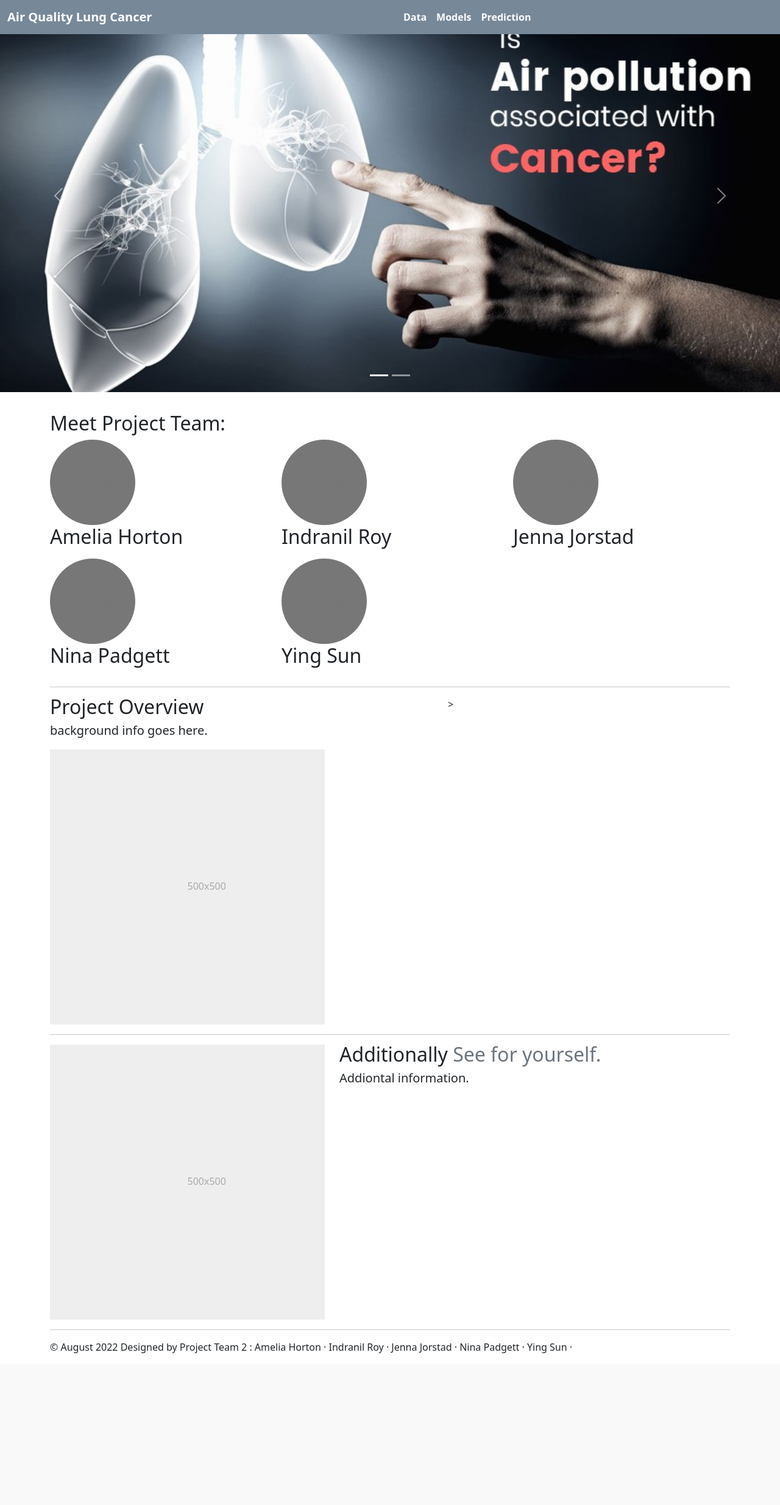
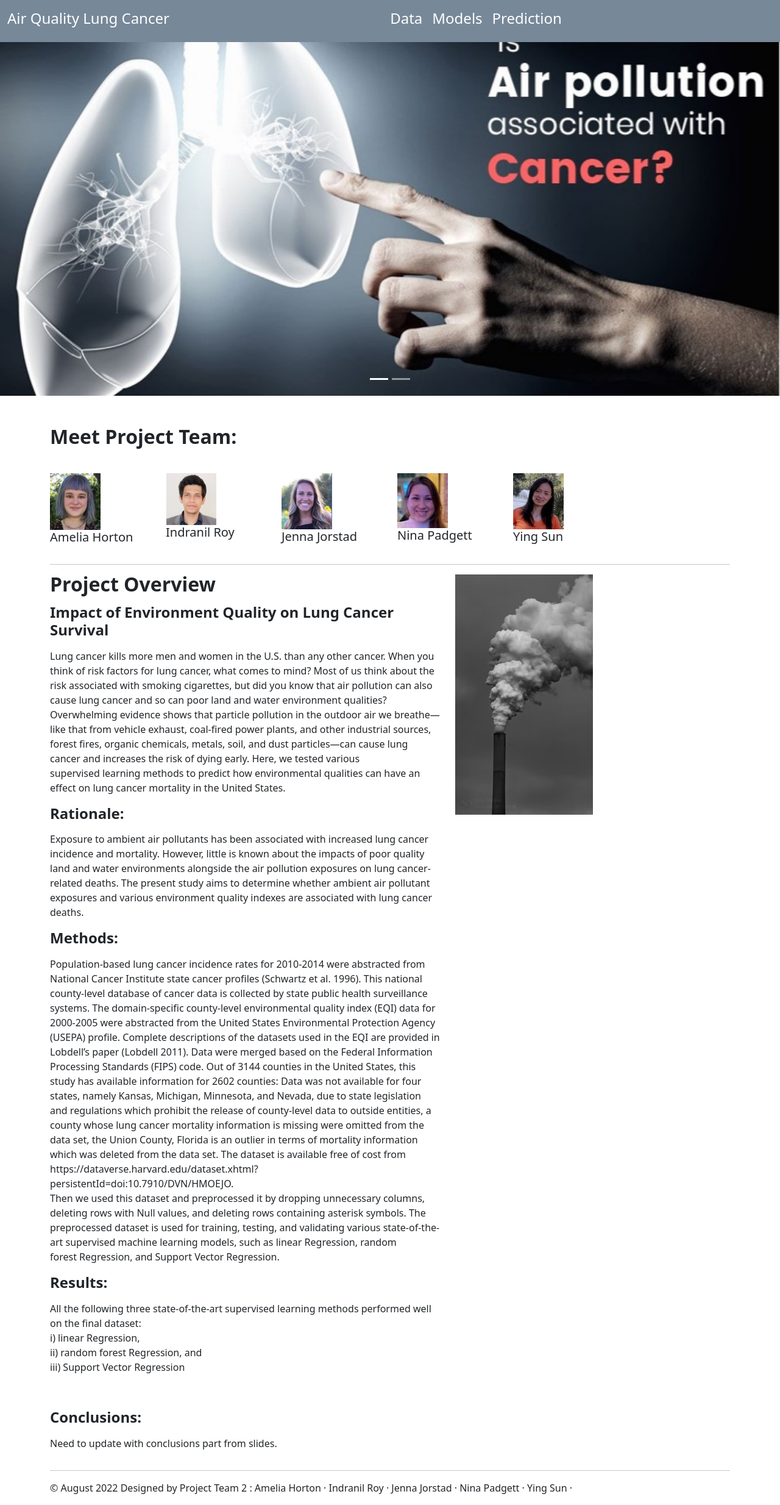
Before and after one commit to jnjorstad/Air-Quality-and-Lung-Cancer, a Flask app: page / in a window 1280 px wide. Shown: the whole page at 61% size. Before the commit the page ends 2237 px from the top, so only its background shows below. Run offline with Flask 2, Linux system fonts and the light colour scheme; parts of the project's set-up code (start-up, migrations or seed data) failed here and were passed over; some libraries are stand-ins or nearby versions.

Commit message:
add final change

```diff
--- a/demo_heroku_v/templates/index.html
+++ b/demo_heroku_v/templates/index.html
@@ -71,47 +71,18 @@
 <header>
   <nav class="navbar navbar-expand-md navbar-custom fixed-top">
     <div class="container-fluid">
-      <a class="navbar-brand" style = "color: white;"><b>Air Quality Lung Cancer</b></a>
-        <!-- <h4 style="color: white" class=navbar-text>Illinois Hospital Analysis</h4> -->
-      <!-- </a> -->
-      <!-- <button class="navbar-toggler" type="button" data-bs-toggle="collapse" data-bs-target="#navbarCollapse" aria-controls="navbarCollapse" aria-expanded="false" aria-label="Toggle navigation">
-        <span class="navbar-toggler-icon"></span>
-      </button> -->
+      <a class="navbar-brand" style = "color: white;" href="/index"><b><h4>Air Quality Lung Cancer</h4></b></a>
       <div class="collapse navbar-collapse" id="navbarCollapse">
-        <!-- <ul class="navbar-nav me-auto mb-2 mb-md-0">
+        <ul class="navbar-nav mx-auto mb-2 mb-md-0">
           <li class="nav-item">
-            <a class="nav-link active" aria-current="page" href="#">Home</a>
+            <a class="nav-link" style = "color: white;" aria-current="page" href="/datatable"><b> <h4>Data</h4> </b></a>
+          </li>
+          <li class="nav-item" class="btn btn-secondary dropdown-toggle">
+            <a class="nav-link" style = "color: white;" aria-current="page" href="/mlearning"><b> <h4>Models</h4> </b></a>
+
           </li>
           <li class="nav-item">
-            <a class="nav-link" href="#">Link</a>
-          </li>
-          <li class="nav-item">
-            <a class="nav-link disabled">Disabled</a>
-          </li>
-        </ul> -->
-        <ul class="navbar-nav mx-auto mb-2 mb-md-0">
-          <li class="nav-item">
-            <!-- <a class="nav-link active" aria-current="page" href="/datatable"><h5 class = "navbar-text">Hospital Info </h5></a> -->
-            <a class="nav-link" style = "color: white;" aria-current="page" href="/datatable"><b> Data </b></a>
-          </li>
-          <li class="nav-item" class="btn btn-secondary dropdown-toggle">
-            <!-- <a class="nav-link active" aria-current="page" href="/model"><h5 class = "navbar-text">Model </h5></a> -->
-            <a class="nav-link" style = "color: white;" aria-current="page" href="/mlearning"><b> Models </b></a>
-              <!-- <div class="btn-group">
-                <button type="button" class="btn btn-secondary dropdown-toggle" data-bs-toggle="dropdown" data-bs-display="static" aria-expanded="false">
-                  Models
-                </button>
-                <ul class="dropdown-menu dropdown-menu-lg-end">
-                  <li><button class="dropdown-item" type="button">Support Vector Machine (SVM)</button></li>
-                  <li><button class="dropdown-item" type="button">Decision Tree</button></li>
-                  <li><button class="dropdown-item" type="button">Linear Regression</button></li>
-                  <li><button class="dropdown-item" type="button">Random Forest Regression</button></li>
-                </ul>
-              </div> -->
-          </li>
-          <li class="nav-item">
-            <!-- <a class="nav-link active" aria-current="page" href="/datatable"><h5 class = "navbar-text">Hospital Info </h5></a> -->
-            <a class="nav-link" style = "color: white;" aria-current="page" href="/prediction"><b> Prediction </b></a>
+            <a class="nav-link" style = "color: white;" aria-current="page" href="/prediction"><b> <h4>Prediction</h4> </b></a>
           </li>
         </ul>
       </div>
@@ -129,38 +100,14 @@
     <div class="carousel-inner">
       <div class="carousel-item active">
         <div class="overlay-image" style ="margin-top:0em">
-            <img src="../static/img/homepage.jpg" class="h-100 w-100 padding:15px;" alt="...">
+            <img src="../static/img/homepage3.jpg" class="h-100 w-100 padding:15px;" alt="...">
             <div class="carousel-caption text-md-front text-black-50 captionbox" style = "margin-top:5em; margin-right: 100em;">
               <!-- <p><h5 class="fw-bold" style=color:white>Find Out Why?</h5></p> -->
               <!-- <p><h3 style=color:#0099da>Glad to see you here!</h3></p> -->
             </div>
         </div>
       </div>
-      <div class="carousel-item">
-        <div class="overlay-image" style ="margin-top:-2em">
-          <img src="../static/img/geomap_ex.jpg" class="h-100 w-100" alt="...">
-          <div class="carousel-caption text-md-end text-black-50 captionbox" style = "margin-top: 20%;background-color:rgba(255,255,255,0);">
-            <h3 style=color:#0099da> PM2.5: XX </h3>
-            <h3 style=color:#0099da> PM10: XX </h3>
-            <h3 style=color:#0099da> Ozone: XX </h3>
-            <h3 style=color:#0099da> Nitrogen Dioxide: XX </h3>
-            <h3 style=color:#0099da> Sulfur Dioxide: XX </h3>
-            <h3 style=color:#0099da> Carbon Monoxide: XX </h3>
-            <!-- <img href="static/visualizations/index_pie.html" class="h-100 w-100" alt="..."> -->
-            <!-- <a class="btn btn-lg btn-primary" target="_blank" href="/datatable">Learn more</a> -->
-            <a class="btn btn-lg btn-primary" href="static/visualizations/index_pie.html">Learn more</a>
-          </div>
-        </div>
-      </div>
     </div>
-    <button class="carousel-control-prev" type="button" data-bs-target="#carouselExampleCaptions" data-bs-slide="prev">
-      <span class="carousel-control-prev-icon" aria-hidden="true"></span>
-      <span class="visually-hidden">Previous</span>
-    </button>
-    <button class="carousel-control-next" type="button" data-bs-target="#carouselExampleCaptions" data-bs-slide="next">
-      <span class="carousel-control-next-icon" aria-hidden="true"></span>
-      <span class="visually-hidden">Next</span>
-    </button>
   </div>
 
   <!-- Marketing messaging and featurettes
@@ -173,50 +120,61 @@
   <div class="container marketing">
 
     <!-- Three columns of text below the carousel -->
-    <div class="row" style = "margin-top:2em;">
-      <h2> Meet Project Team: </h2>
-      <div class="col-lg-4">
-        <svg class="bd-placeholder-img rounded-circle" width="140" height="140" xmlns="http://www.w3.org/2000/svg" role="img" aria-label="Placeholder: 140x140" preserveAspectRatio="xMidYMid slice" focusable="false"><title>Placeholder</title><rect width="100%" height="100%" fill="#777"/><text x="50%" y="50%" fill="#777" dy=".3em">140x140</text></svg>
+    <div class="row" style = "margin-top:3em;">
+      <br>
+      <h2> <b>Meet Project Team: </b></h2>
+      <br> <div class="row" style = "margin-top:2em;"></div>
+      <div class="col-lg-2">
 
-        <h2 class="fw-normal">Amelia Horton </h2>
+          <a target="_blank" href="../static/img/team_ah.jpg">
+          <img class="img-fluid w-50" src="../static/img/team_ah1.jpg" alt="Amelia Horton">
+          </a>
+
+        <h5 class="fw-normal">Amelia Horton </h5>
         <p> </p>
-        <!-- <p><a class="btn btn-secondary" href="#">View details &raquo;</a></p> -->
-      </div><!-- /.col-lg-4 -->
-      <div class="col-lg-4">
-        <svg class="bd-placeholder-img rounded-circle" width="140" height="140" xmlns="http://www.w3.org/2000/svg" role="img" aria-label="Placeholder: 140x140" preserveAspectRatio="xMidYMid slice" focusable="false"><title>Placeholder</title><rect width="100%" height="100%" fill="#777"/><text x="50%" y="50%" fill="#777" dy=".3em">140x140</text></svg>
 
-        <h2 class="fw-normal">Indranil Roy</h2>
+      </div>
+      <div class="col-lg-2">
+
+          <a target="_blank" href="../static/img/team_ir.jpg">
+          <img class="img-fluid w-50" src="../static/img/team_ir.jpg" alt="Indranil Roy">
+          </a>
+          <br>
+
+        <h5 class="fw-normal">Indranil Roy</h5>
         <p> </p>
-        <!-- <p><a class="btn btn-secondary" href="#">View details &raquo;</a></p> -->
-      </div><!-- /.col-lg-4 -->
-      <div class="col-lg-4">
-        <svg class="bd-placeholder-img rounded-circle" width="140" height="140" xmlns="http://www.w3.org/2000/svg" role="img" aria-label="Placeholder: 140x140" preserveAspectRatio="xMidYMid slice" focusable="false"><title>Placeholder</title><rect width="100%" height="100%" fill="#777"/><text x="50%" y="50%" fill="#777" dy=".3em">140x140</text></svg>
+      </div>
+      <div class="col-lg-2">
 
-        <h2 class="fw-normal">Jenna Jorstad</h2>
+          <a target="_blank" href="../static/img/team_jj.jpg">
+          <img class="img-fluid w-50" src="../static/img/team_jj.jpg" alt="Jenna Jorstad">
+          </a>
+
+        <h5 class="fw-normal">Jenna Jorstad</h5>
         <p> </p>
-        <!-- <p><a class="btn btn-secondary" href="#">View details &raquo;</a></p> -->
 
       </div><!-- /.col-lg-4 -->
-      <div class="col-lg-4">
-        <svg class="bd-placeholder-img rounded-circle" width="140" height="140" xmlns="http://www.w3.org/2000/svg" role="img" aria-label="Placeholder: 140x140" preserveAspectRatio="xMidYMid slice" focusable="false"><title>Placeholder</title><rect width="100%" height="100%" fill="#777"/><text x="50%" y="50%" fill="#777" dy=".3em">140x140</text></svg>
+      <div class="col-lg-2">
+          <a target="_blank" href="../static/img/team_nd.jpg">
+          <img class="img-fluid w-50" src="../static/img/team_nd.jpg" alt="Nina Padgett">
+          </a>
 
-        <h2 class="fw-normal">Nina Padgett</h2>
+        <h5 class="fw-normal">Nina Padgett</h5>
         <p> </p>
-        <!-- <p><a class="btn btn-secondary" href="#">View details &raquo;</a></p> -->
 
-      </div><!-- /.col-lg-4 -->
-      <div class="col-lg-4">
-        <svg class="bd-placeholder-img rounded-circle" width="140" height="140" xmlns="http://www.w3.org/2000/svg" role="img" aria-label="Placeholder: 140x140" preserveAspectRatio="xMidYMid slice" focusable="false"><title>Placeholder</title><rect width="100%" height="100%" fill="#777"/><text x="50%" y="50%" fill="#777" dy=".3em">140x140</text></svg>
+      </div>
+      <div class="col-lg-2">
 
-        <h2 class="fw-normal">Ying Sun</h2>
+          <a target="_blank" href="../static/img/team_ys.jpg">
+          <img class="img-fluid w-50" src="../static/img/team_ys.jpg" alt="Ying Sun">
+          </a>
+
+        <h5 class="fw-normal">Ying Sun</h5>
         <p> </p>
-        <!-- <p><a class="btn btn-secondary" href="#">View details &raquo;</a></p> -->
 
-      </div><!-- /.col-lg-4 -->
+      </div>
 
-
-    </div><!-- /.row -->
-
+    </div>
 
     <!-- START THE FEATURETTES -->
 
@@ -224,30 +182,86 @@
 
     <div class="row featurette">
       <div class="col-md-7">
-        <h2 class="featurette-heading fw-normal lh-1">Project Overview <span class="text-muted"> </span></h2>
-        <p class="lead">background info goes here.</p>
-      </div>>
+        <h2 class="featurette-heading fw-normal lh-1"><b>Project Overview </b><span class="text-muted"> </span></h2>
+        <p class="lead"><h4><b>Impact of Environment Quality on Lung Cancer Survival</b></p></h4>
+
+          <p>Lung cancer kills more men and women in the U.S. than any other cancer.
+            When you think of risk factors for lung cancer, what comes to mind?
+            Most of us think about the risk associated with smoking cigarettes,
+            but did you know that air pollution can also cause lung cancer and
+            so can poor land and water environment qualities? Overwhelming evidence
+            shows that particle pollution in the outdoor air we breathe—like that
+            from vehicle exhaust, coal-fired power plants, and other industrial sources,
+            forest fires, organic chemicals, metals, soil, and dust particles—can cause
+            lung cancer and increases the risk of dying early.
+
+            Here, we tested various supervised learning methods to predict how
+            environmental qualities can have an effect on lung cancer mortality
+            in the United States. </p>
+
+          <p class="lead"><h4><b>Rationale:</b></p></h4>
+
+          <p>Exposure to ambient air pollutants has been associated with increased lung
+            cancer incidence and mortality. However, little is known about the impacts
+            of poor quality land and water environments alongside the air pollution exposures
+            on lung cancer-related deaths. The present study aims to determine whether
+            ambient air pollutant exposures and various environment quality indexes are
+            associated with lung cancer deaths.</p>
+
+          <p><h4><b>Methods:</b></p></h4>
+
+          <p>Population-based lung cancer incidence rates for 2010-2014 were abstracted
+            from National Cancer Institute state cancer profiles (Schwartz et al. 1996).
+            This national county-level database of cancer data is collected by state public
+            health surveillance systems. The domain-specific county-level environmental
+            quality index (EQI) data for 2000-2005 were abstracted from the United States
+            Environmental Protection Agency (USEPA) profile. Complete descriptions of the
+            datasets used in the EQI are provided in Lobdell’s paper (Lobdell 2011).
+            Data were merged based on the Federal Information Processing Standards (FIPS) code.
+            Out of 3144 counties in the United States, this study has available information
+            for 2602 counties: Data was not available for four states, namely Kansas, Michigan,
+            Minnesota, and Nevada, due to state legislation and regulations which prohibit
+            the release of county-level data to outside entities, a county whose lung cancer
+            mortality information is missing were omitted from the data set, the Union County,
+            Florida is an outlier in terms of mortality information which was deleted from the
+            data set. The dataset is available free of cost from
+            https://dataverse.harvard.edu/dataset.xhtml?persistentId=doi:10.7910/DVN/HMOEJO. <br>
+
+            Then we used this dataset and preprocessed it by dropping unnecessary columns,
+            deleting rows with Null values, and deleting rows containing asterisk symbols.
+            The preprocessed dataset is used for training, testing, and validating various
+            state-of-the-art supervised machine learning models, such as linear Regression,
+            random forest Regression, and Support Vector Regression. </p>
+
+          <p><h4><b>Results:</b></p></h4>
+
+          <p>All the following three state-of-the-art supervised learning methods performed well on the
+            final dataset:<br>
+            i) linear Regression, <br>
+            ii) random forest Regression, and <br>
+            iii) Support Vector Regression
+          </p>
+
+          <p><h4><b>Conclusions:</b></p></h4>
+
+          Need to update with conclusions part from slides.</p>
+      </div>
       <div class="col-md-5">
-        <svg class="bd-placeholder-img bd-placeholder-img-lg featurette-image img-fluid mx-auto" width="500" height="500" xmlns="http://www.w3.org/2000/svg" role="img" aria-label="Placeholder: 500x500" preserveAspectRatio="xMidYMid slice" focusable="false"><title>Placeholder</title><rect width="100%" height="100%" fill="#eee"/><text x="50%" y="50%" fill="#aaa" dy=".3em">500x500</text></svg>
+        <!-- <svg class="bd-placeholder-img bd-placeholder-img-lg featurette-image img-fluid mx-auto" width="500" height="500" xmlns="http://www.w3.org/2000/svg" role="img" aria-label="Placeholder: 500x500" preserveAspectRatio="xMidYMid slice" focusable="false"><title>Placeholder</title><rect width="100%" height="100%" fill="#eee"/><text x="50%" y="50%" fill="#aaa" dy=".3em">500x500</text></svg> -->
+        <figure>
+          <a target="_blank" href="../static/img/air_pol.jpg">
+            <img class="img-fluid w-50" src="../static/img/air_pol.jpg" alt="image">
+          </a>
+        </figure>
+        <!-- <figure>
+          <a target="_blank" href="../static/img/air_pol3.jpg">
+            <img class="bd-placeholder-img bd-placeholder-img-lg featurette-image img-fluid mx-auto" width="500" height="500" src="../static/img/air_pol3.jpg" alt="image">
+          </a>
+        </figure>
+        <img class="bd-placeholder-img bd-placeholder-img-lg featurette-image img-fluid mx-auto" width="500" height="500" href="../static/img/homepage.jpg" role="img" aria-label="Placeholder: 500x500" preserveAspectRatio="xMidYMid slice" focusable="false"><rect width="100%" height="100%" fill="#eee"/><text x="50%" y="50%" fill="#aaa" dy=".3em">500x500</text> -->
 
       </div>
     </div>
-
-    <hr class="featurette-divider">
-
-    <div class="row featurette">
-      <div class="col-md-7 order-md-2">
-        <h2 class="featurette-heading fw-normal lh-1">Additionally <span class="text-muted">See for yourself.</span></h2>
-        <p class="lead">Addiontal information.</p>
-      </div>
-      <div class="col-md-5 order-md-1">
-        <svg class="bd-placeholder-img bd-placeholder-img-lg featurette-image img-fluid mx-auto" width="500" height="500" xmlns="http://www.w3.org/2000/svg" role="img" aria-label="Placeholder: 500x500" preserveAspectRatio="xMidYMid slice" focusable="false"><title>Placeholder</title><rect width="100%" height="100%" fill="#eee"/><text x="50%" y="50%" fill="#aaa" dy=".3em">500x500</text></svg>
-
-      </div>
-    </div>
-
-    <!-- <hr class="featurette-divider"> -->
-
 
     <hr class="featurette-divider">
 
@@ -257,12 +271,10 @@
 
 
       <!-- FOOTER -->
-    <footer class="container">
-        <!-- <p class="float-end"><a href="/index.html">Back to Homepage</a></p> -->
-        <p>&copy; August 2022 Designed by Project Team 2 : Amelia Horton &middot; Indranil Roy &middot; Jenna Jorstad &middot; Nina Padgett &middot; Ying Sun &middot; <a href="#"></a> </p>
-    </footer>
-
-
+  <footer class="container">
+      <!-- <p class="float-end"><a href="/index.html">Back to Homepage</a></p> -->
+      <p>&copy; August 2022 Designed by Project Team 2 : Amelia Horton &middot; Indranil Roy &middot; Jenna Jorstad &middot; Nina Padgett &middot; Ying Sun &middot; <a href="#"></a> </p>
+  </footer>
 
 </main>
 
```
Also changed, not shown: demo_heroku_v/templates/datatable.html (+56 -33 lines), demo_heroku_v/templates/datatable_o.html (added, +153 -0 lines), demo_heroku_v/templates/mlearning.html (+30 -17 lines), demo_heroku_v/static/img/RMF.jpg (added), demo_heroku_v/static/img/air_pol.jpg (added), demo_heroku_v/static/img/air_pol1.jpg (added), demo_heroku_v/static/img/air_pol2.jpg (added), demo_heroku_v/static/img/datasheet_c.jpg (added), demo_heroku_v/static/img/homepage3.jpg (added), demo_heroku_v/static/img/linear.jpg (added), demo_heroku_v/static/img/svm.jpg (added), demo_heroku_v/static/img/team_ah.jpg (added), demo_heroku_v/static/img/team_ah1.jpg (added), demo_heroku_v/static/img/team_ir.jpg (added), 4 more files.
